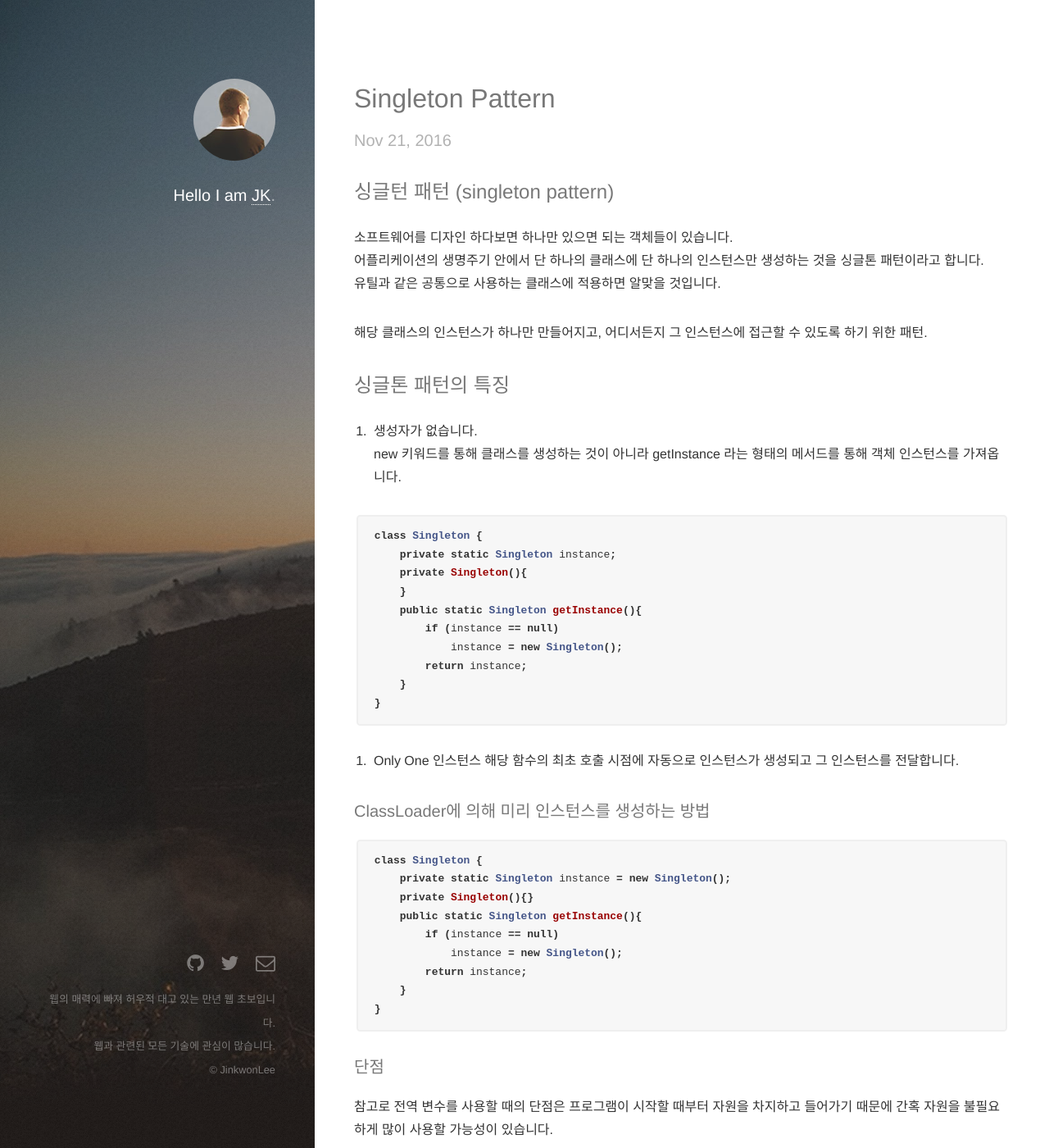
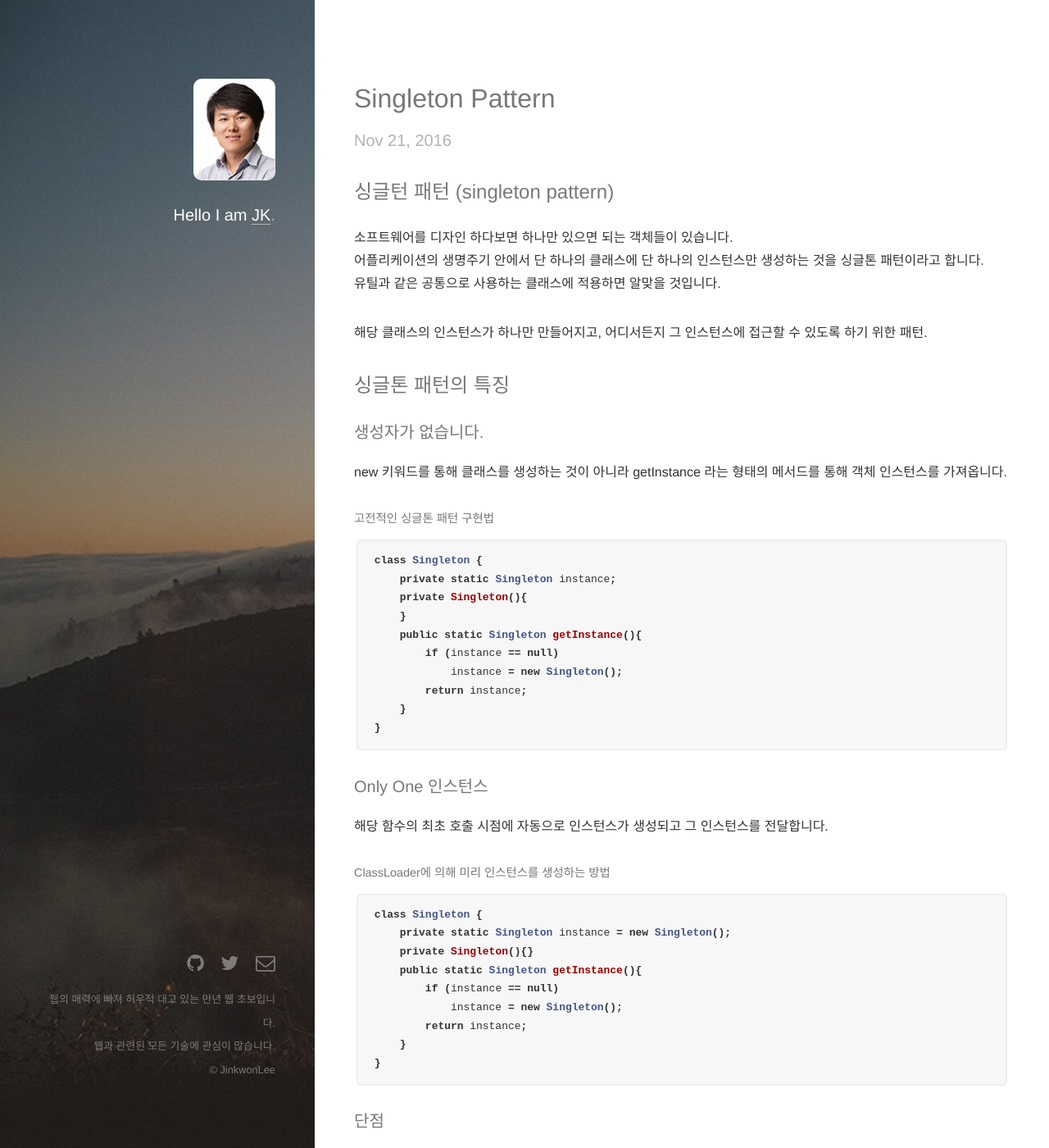
Before and after one commit to Jinkwon/bdyne, a Jekyll site: the page built from _posts/2016-12-12-singleton-pattern.markdown, in a window 1280 px wide and 1400 px high. Shown: the whole window at 82% size. Built offline with Jekyll 4.4.1, drawn with Linux system fonts in a browser that asks for light colours; some of the changed text lies outside the part shown.

````diff
--- a/_posts/2016-12-12-singleton-pattern.markdown
+++ b/_posts/2016-12-12-singleton-pattern.markdown
@@ -14,9 +14,10 @@ categories: jekyll update
 
 
 ## 싱글톤 패턴의 특징
-1. 생성자가 없습니다.
+### 생성자가 없습니다.
 new 키워드를 통해 클래스를 생성하는 것이 아니라 getInstance 라는 형태의 메서드를 통해 객체 인스턴스를 가져옵니다.
 
+##### 고전적인 싱글톤 패턴 구현법
 ```java
 class Singleton {
     private static Singleton instance;
@@ -47,7 +48,7 @@ class Singleton {
 ```
 
 ### 단점
-
+싱글턴 패턴을 사용할 때 주의해야 할 것은, 패턴의 특성상 어플리케이션 전체 범위에 영향을 주는 일종의 상태 정보가 생긴다는 것입니다.
 참고로 전역 변수를 사용할 때의 단점은 프로그램이 시작할 때부터 자원을 차지하고 들어가기 때문에 간혹 자원을 불필요하게 많이 사용할 가능성이 있습니다.
 
 ### 마치며
--- a/css/style.css
+++ b/css/style.css
@@ -557,7 +557,7 @@ input[type="radio"] + label:before {
 }
 
 .image.avatar img {
-    border-radius: 100%;
+    border-radius: 10px;
     width: 100%;
 }
 
````
Also changed, not shown: other parts of _posts/2016-12-12-singleton-pattern.markdown (+2 -2 lines), images/avatar.jpg.
